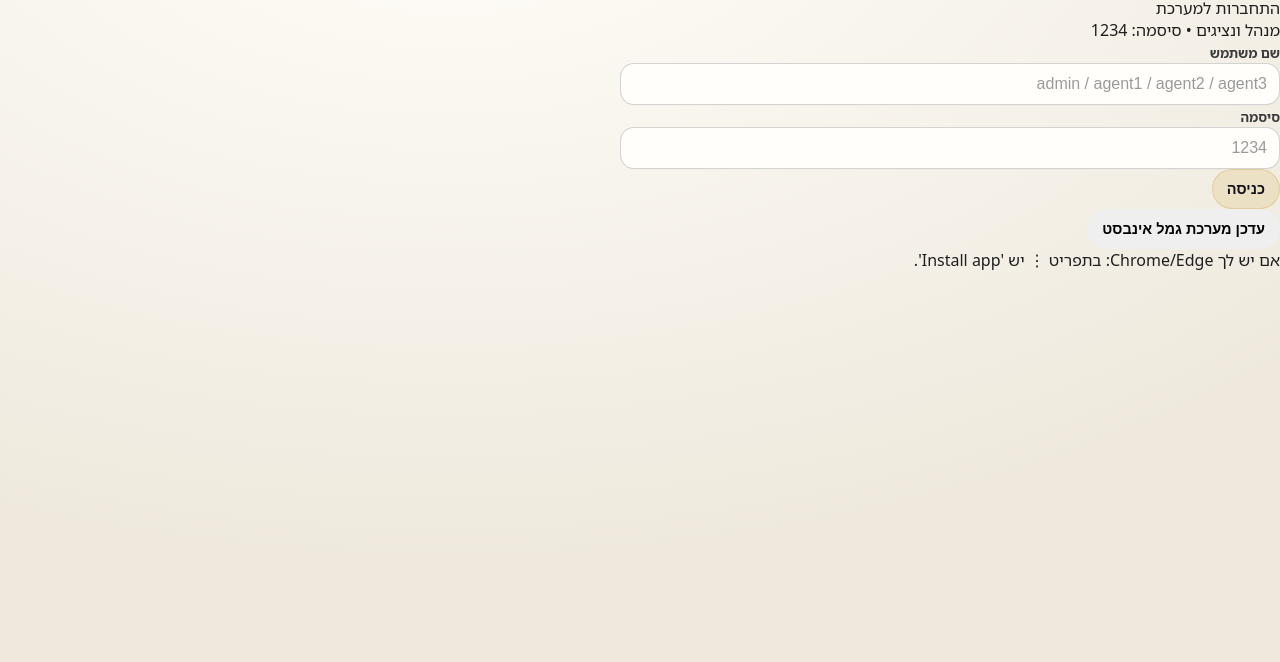
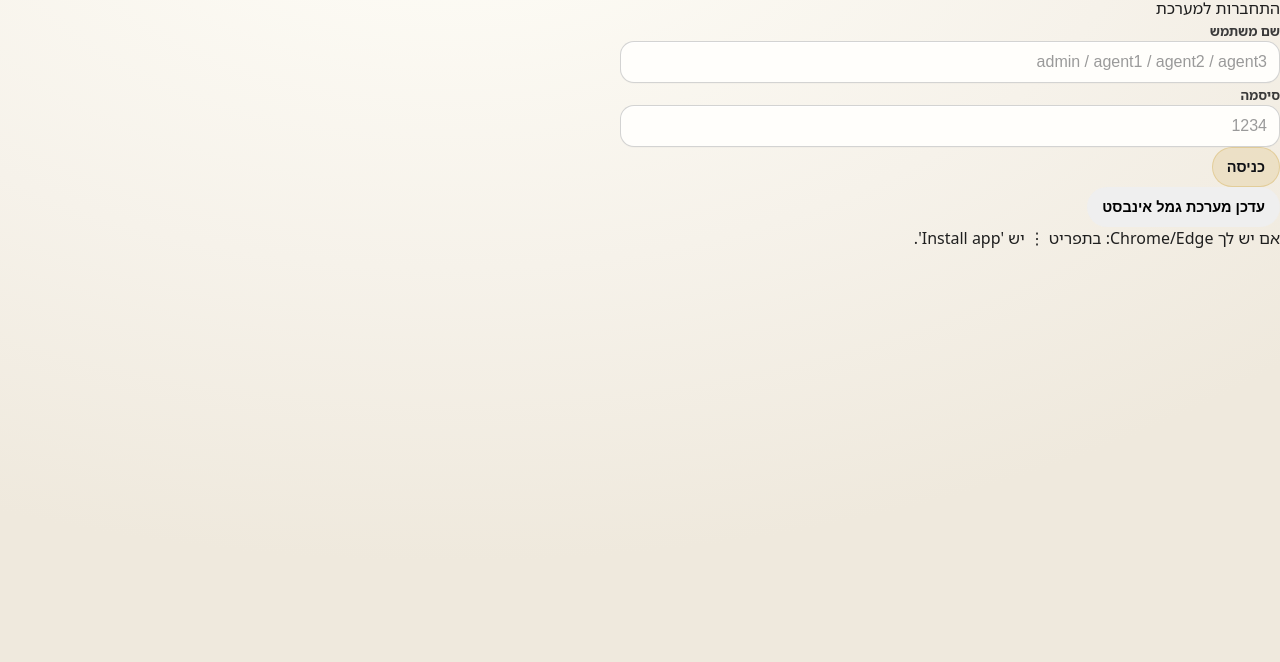
Before and after one commit to gemelinvest2026-wq/gemel-invest, a plain HTML site: page index.html in a window 1280 px wide. Shown: the part 138-800 px from the top of the page. Drawn offline with Linux system fonts and the light colour scheme.

Commit message:
Update index.html

```diff
--- a/index.html
+++ b/index.html
@@ -37,7 +37,7 @@
       <img src="assets/logo-login-clean.svg" alt="GEMEL INVEST" class="loginBrandLogo">
     </div>
     <div class="loginTitle">התחברות למערכת</div>
-    <div class="loginSub">מנהל ונציגים • סיסמה: 1234</div>
+
 
     <form id="loginForm" class="loginForm" autocomplete="off">
       <label class="loginLabel" for="loginUser">שם משתמש</label>
```
